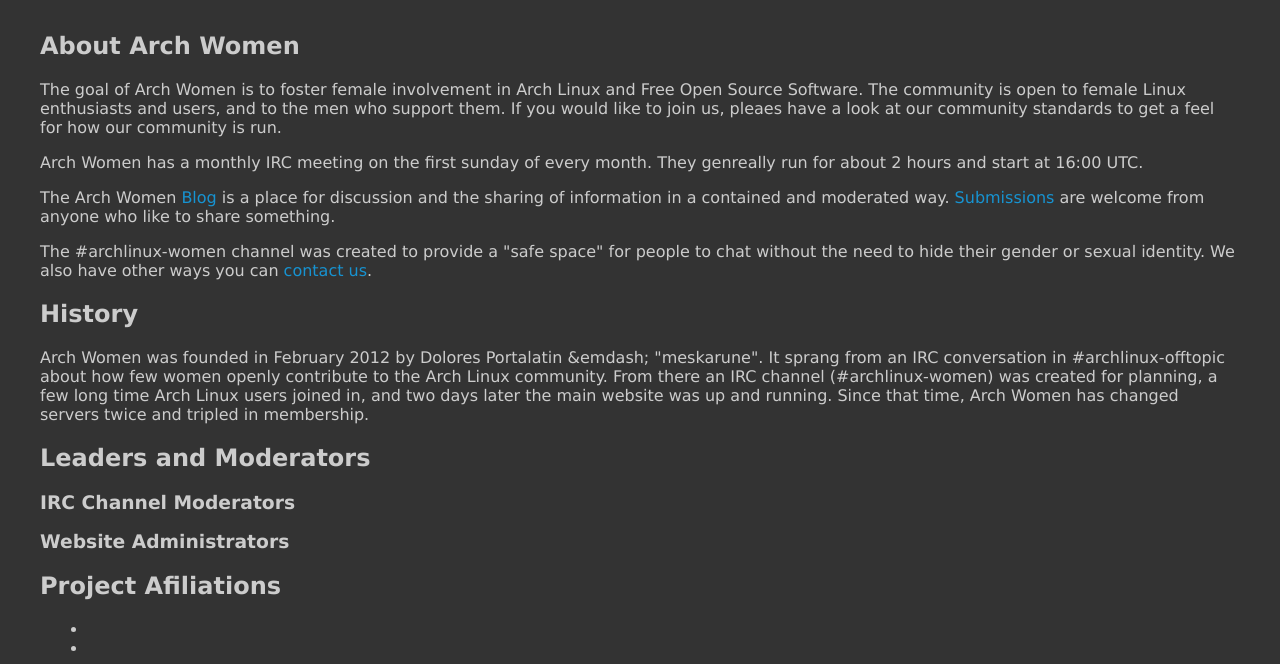
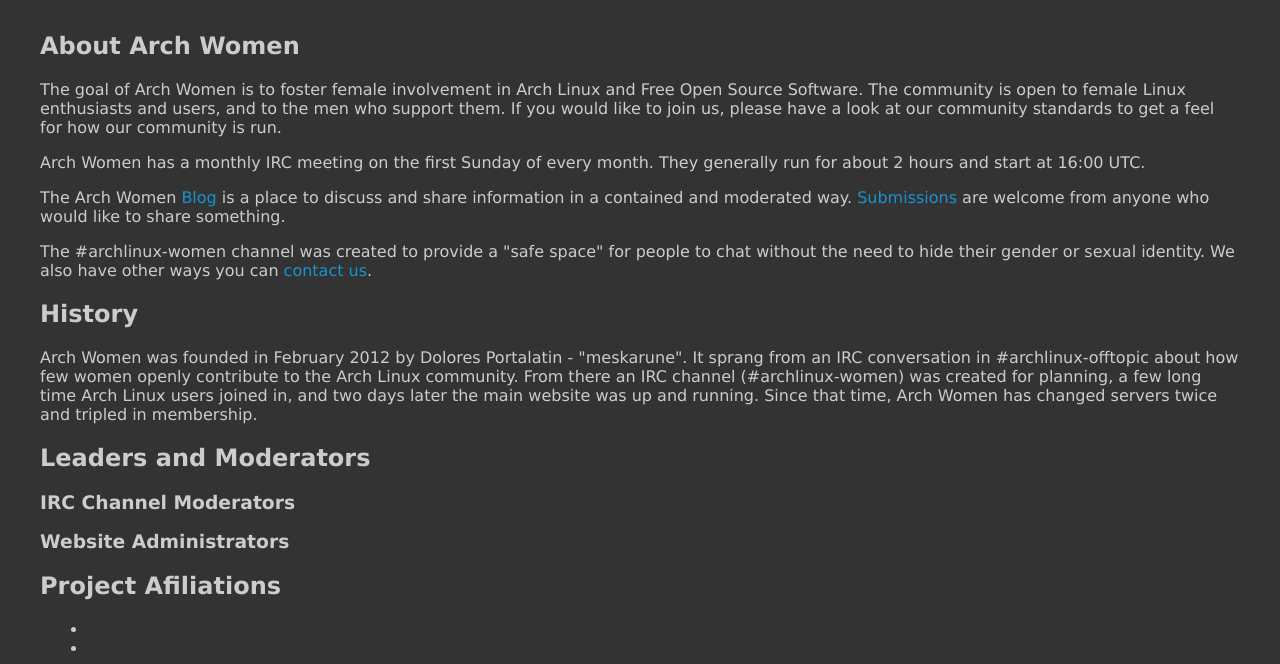
Before and after one commit to archwomen/website, a PHP site: page /about in a window 1280 px wide. Shown: the part 94-758 px from the top of the page. Run offline with PHP 8.4, Linux system fonts and the light colour scheme.

Commit message:
fixed spelling errors, reworked some language for grammar

```diff
--- a/about/index.php
+++ b/about/index.php
@@ -19,18 +19,18 @@
         <p>The goal of Arch Women is to foster female involvement in Arch Linux
         and Free Open Source Software. The community is open to female Linux
         enthusiasts and users, and to the men who support them. If you would like
-        to join us, pleaes have a look at our community standards to get a feel
+        to join us, please have a look at our community standards to get a feel
         for how our community is run.</p>
-        <p>Arch Women has a monthly IRC meeting on the first sunday of every month.
-        They genreally run for about 2 hours and start at 16:00 UTC.</p>
-        <p>The Arch Women <a href="/blog">Blog</a> is a place for discussion and the sharing of
+        <p>Arch Women has a monthly IRC meeting on the first Sunday of every month.
+        They generally run for about 2 hours and start at 16:00 UTC.</p>
+        <p>The Arch Women <a href="/blog">Blog</a> is a place to discuss and share
         information in a contained and moderated way. <a href="/blog/submit">Submissions</a>
-        are welcome from anyone who like to share something.</p>
+        are welcome from anyone who would like to share something.</p>
         <p>The #archlinux-women channel was created to provide a "safe space" for
         people to chat without the need to hide their gender or sexual identity.
         We also have other ways you can <a href="/contact">contact us</a>.</p>
         <h2>History</h2>
-        <p>Arch Women was founded in February 2012 by Dolores Portalatin &emdash;
+        <p>Arch Women was founded in February 2012 by Dolores Portalatin -
         "meskarune". It sprang from an IRC conversation in #archlinux-offtopic about
         how few women openly contribute to the Arch Linux community. From there an
         IRC channel (#archlinux-women) was created for planning, a few long time Arch
```
